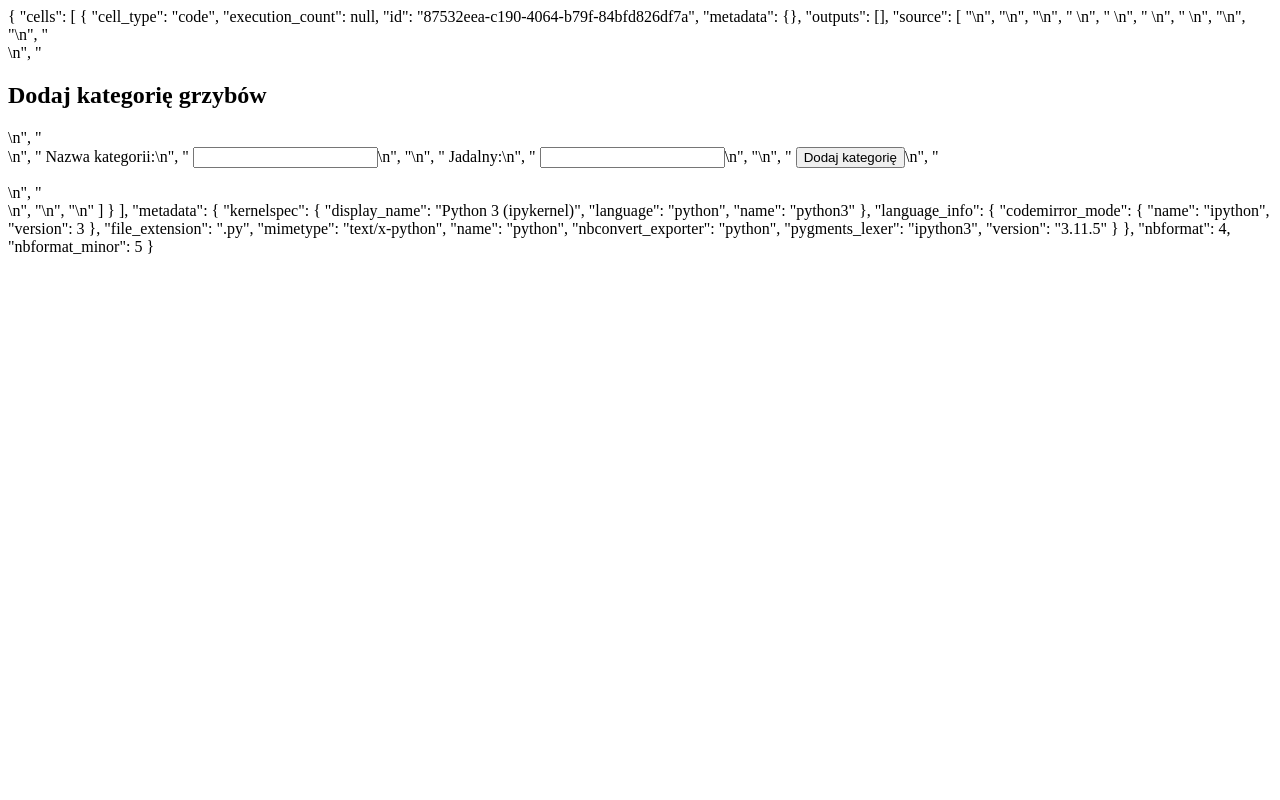
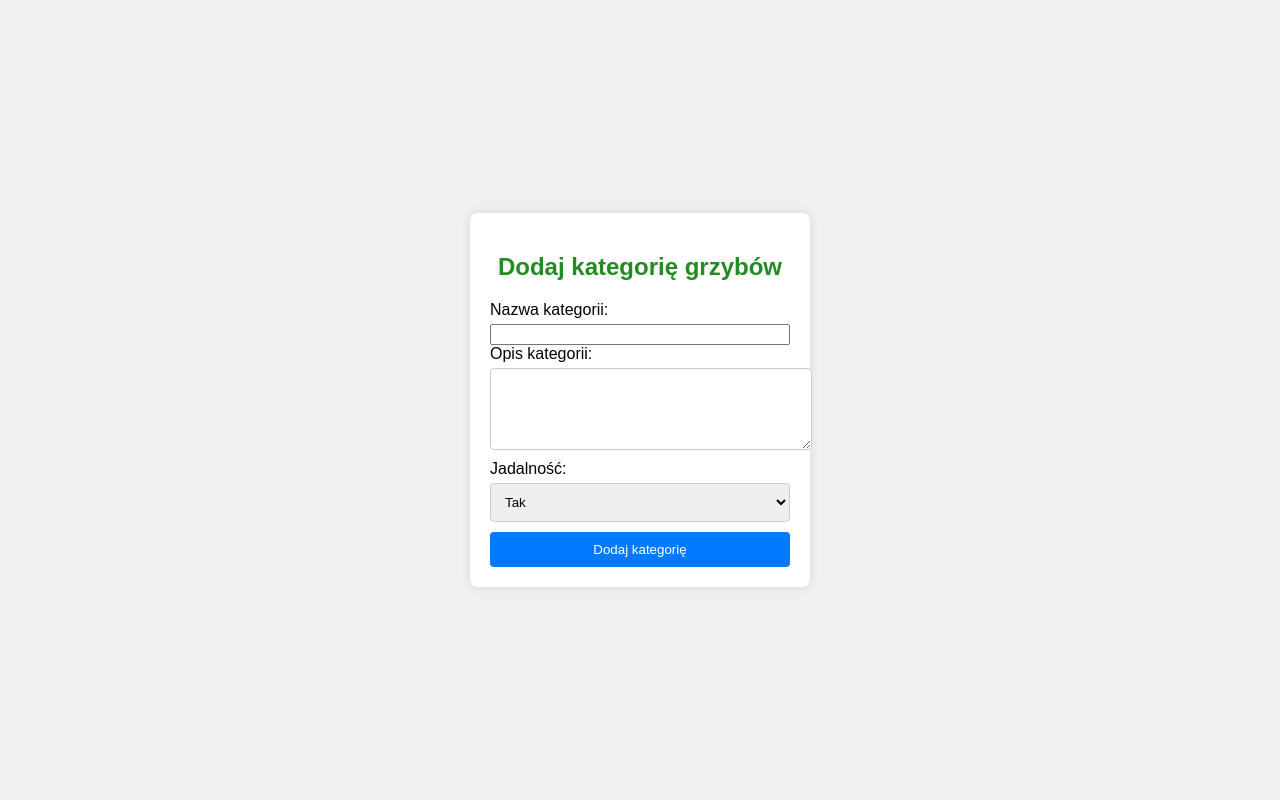
Before and after one commit to wiolia/grzybiarnia, a Django app: template PROJEKT/atlas_grzybow/grzyby/templates/dodaj_kategorie.html in a window 1280 px wide. Run offline with Django 4.2, Linux system fonts and the light colour scheme; the template is opened without the code that fills it, so the values that code supplies are empty.

Commit message:
Add files via upload

```diff
--- a/PROJEKT/atlas_grzybow/atlas_grzybow/settings.py
+++ b/PROJEKT/atlas_grzybow/atlas_grzybow/settings.py
@@ -41,7 +41,7 @@
 ]
 
 MIDDLEWARE = [
-    'django.middleware.security.SecurityMiddleware',
+     'django.middleware.security.SecurityMiddleware',
     'django.contrib.sessions.middleware.SessionMiddleware',
     'django.middleware.common.CommonMiddleware',
     'django.middleware.csrf.CsrfViewMiddleware',
--- a/PROJEKT/atlas_grzybow/grzyby/models.py
+++ b/PROJEKT/atlas_grzybow/grzyby/models.py
@@ -1,4 +1,5 @@
 from django.db import models
+from datetime import datetime
 
 class Kategoria(models.Model):
     nazwa = models.CharField(max_length=100)
--- a/PROJEKT/atlas_grzybow/grzyby/templates/dodaj_kategorie.html
+++ b/PROJEKT/atlas_grzybow/grzyby/templates/dodaj_kategorie.html
@@ -1,106 +1,79 @@
-{
- "cells": [
-  {
-   "cell_type": "code",
-   "execution_count": null,
-   "id": "87532eea-c190-4064-b79f-84bfd826df7a",
-   "metadata": {},
-   "outputs": [],
-   "source": [
-    "<!DOCTYPE html>\n",
-    "<html lang=\"pl\">\n",
-    "<head>\n",
-    "    <meta charset=\"UTF-8\">\n",
-    "    <meta name=\"viewport\" content=\"width=device-width, initial-scale=1.0\">\n",
-    "    <title>Dodaj kategorię</title>\n",
-    "    <style>\n",
-    "        body {\n",
-    "            display: flex;\n",
-    "            justify-content: center;\n",
-    "            align-items: center;\n",
-    "            height: 100vh;\n",
-    "            margin: 0;\n",
-    "            font-family: Arial, sans-serif;\n",
-    "            background-color: #f0f0f0;\n",
-    "        }\n",
-    "        .container {\n",
-    "            background-color: #fff;\n",
-    "            padding: 20px;\n",
-    "            border-radius: 8px;\n",
-    "            box-shadow: 0 0 10px rgba(0, 0, 0, 0.1);\n",
-    "            width: 300px;\n",
-    "            text-align: center;\n",
-    "        }\n",
-    "        h2 {\n",
-    "            margin-bottom: 20px;\n",
-    "            color: #007bff; /* Kolor niebieski */\n",
-    "        }\n",
-    "        form {\n",
-    "            display: flex;\n",
-    "            flex-direction: column;\n",
-    "        }\n",
-    "        label {\n",
-    "            margin-bottom: 5px;\n",
-    "            text-align: left;\n",
-    "            width: 100%;\n",
-    "        }\n",
-    "        input[type=\"text\"], input[type=\"checkbox\"] {\n",
-    "            margin-bottom: 10px;\n",
-    "            padding: 10px;\n",
-    "            border: 1px solid #ccc;\n",
-    "            border-radius: 4px;\n",
-    "            width: 100%;\n",
-    "        }\n",
-    "        button {\n",
-    "            padding: 10px;\n",
-    "            background-color: #007bff;\n",
-    "            color: #fff;\n",
-    "            border: none;\n",
-    "            border-radius: 4px;\n",
-    "            cursor: pointer;\n",
-    "        }\n",
-    "        button:hover {\n",
-    "            background-color: #0056b3; /* Ciemniejszy odcień niebieskiego */\n",
-    "        }\n",
-    "    </style>\n",
-    "</head>\n",
-    "<body>\n",
-    "    <div class=\"container\">\n",
-    "        <h2>Dodaj kategorię grzybów</h2>\n",
-    "        <form method=\"post\">\n",
-    "            <label for=\"nazwa\">Nazwa kategorii:</label>\n",
-    "            <input type=\"text\" id=\"nazwa\" name=\"nazwa\" required>\n",
-    "\n",
-    "            <label for=\"jadalny\">Jadalny:</label>\n",
-    "            <input type=\"checkbox\" id=\"jadalny\" name=\"jadalny\">\n",
-    "\n",
-    "            <button type=\"submit\">Dodaj kategorię</button>\n",
-    "        </form>\n",
-    "    </div>\n",
-    "</body>\n",
-    "</html>\n"
-   ]
-  }
- ],
- "metadata": {
-  "kernelspec": {
-   "display_name": "Python 3 (ipykernel)",
-   "language": "python",
-   "name": "python3"
-  },
-  "language_info": {
-   "codemirror_mode": {
-    "name": "ipython",
-    "version": 3
-   },
-   "file_extension": ".py",
-   "mimetype": "text/x-python",
-   "name": "python",
-   "nbconvert_exporter": "python",
-   "pygments_lexer": "ipython3",
-   "version": "3.11.5"
-  }
- },
- "nbformat": 4,
- "nbformat_minor": 5
-}
+<!DOCTYPE html>
+<html lang="pl">
+<head>
+    <meta charset="UTF-8">
+    <meta name="viewport" content="width=device-width, initial-scale=1.0">
+    <title>Dodaj kategorię</title>
+    <style>
+        body {
+            display: flex;
+            justify-content: center;
+            align-items: center;
+            height: 100vh;
+            margin: 0;
+            font-family: Arial, sans-serif;
+            background-color: #f0f0f0;
+        }
+        .container {
+            background-color: #fff;
+            padding: 20px;
+            border-radius: 8px;
+            box-shadow: 0 0 10px rgba(0, 0, 0, 0.1);
+            width: 300px;
+            text-align: center;
+        }
+        h2 {
+            margin-bottom: 20px;
+            color: #228B22; /* Zielony kolor */
+        }
+        form {
+            display: flex;
+            flex-direction: column;
+        }
+        label {
+            margin-bottom: 5px;
+            text-align: left;
+            width: 100%;
+        }
+        select, textarea {
+            margin-bottom: 10px;
+            padding: 10px;
+            border: 1px solid #ccc;
+            border-radius: 4px;
+            width: 100%;
+        }
+        button {
+            padding: 10px;
+            background-color: #007bff;
+            color: #fff;
+            border: none;
+            border-radius: 4px;
+            cursor: pointer;
+        }
+        button:hover {
+            background-color: #0056b3;
+        }
+    </style>
+</head>
+<body>
+    <div class="container">
+        <h2>Dodaj kategorię grzybów</h2>
+        <form method="post">
+            {% csrf_token %}
+            <label for="nazwa">Nazwa kategorii:</label>
+            <input type="text" id="nazwa" name="nazwa" required>
+
+            <label for="opis">Opis kategorii:</label>
+            <textarea id="opis" name="opis" rows="4" required></textarea>
+
+            <label for="jadalnosc">Jadalność:</label>
+            <select id="jadalnosc" name="jadalnosc" required>
+                <option value="jadalny">Tak</option>
+                <option value="niejadalny">Tak, ale możesz zjeść tylko raz</option>
+            </select>
+
+            <button type="submit">Dodaj kategorię</button>
+        </form>
+    </div>
+</body>
+</html>
--- a/PROJEKT/atlas_grzybow/grzyby/templates/strona_glowna.html
+++ b/PROJEKT/atlas_grzybow/grzyby/templates/strona_glowna.html
@@ -48,9 +48,9 @@
     <div class="header">
         <h1>Witaj w atlasie grzybów!</h1>
         <div class="button-container">
-            <button onclick="window.location.href='/dodaj_grzyb'">Formularz dodawania grzyba</button>
+            <button onclick="window.location.href='/dodaj_grzyba'">Formularz dodawania grzyba</button>
             <button onclick="window.location.href='/lista_grzybow'">Lista grzybów</button>
-            <button onclick="window.location.href='/grzybowe_kategorie'">Grzybowe kategorie</button>
+            <button onclick="window.location.href='/lista_kategorii'">Grzybowe kategorie</button>
         </div>
     </div>
 </body>
--- a/PROJEKT/atlas_grzybow/grzyby/urls.py
+++ b/PROJEKT/atlas_grzybow/grzyby/urls.py
@@ -7,8 +7,9 @@
 urlpatterns = [
     path('', views.strona_glowna, name='strona_glowna'),
     path('lista_grzybow/', views.lista_grzybow, name='lista_grzybow'),
-    path('dodaj_kategorie/', views.dodaj_kategorie, name='dodaj_kategorie'),
+    path('lista_kategorii/dodaj_kategorie/', views.dodaj_kategorie, name='dodaj_kategorie'),
     path('dodaj_grzyba/', views.dodaj_grzyba, name='dodaj_grzyba'),
+    path('lista_kategorii/', views.lista_kategorii, name='lista_kategorii'),
 ]
 
 
```
Also changed, not shown: PROJEKT/atlas_grzybow/grzyby/templates/dodaj_grzyba.html (+4 -19 lines), PROJEKT/atlas_grzybow/grzyby/templates/lista_grzybow.html (+40 -30 lines), PROJEKT/atlas_grzybow/grzyby/templates/lista_kategorii.html (added, +85 -0 lines), PROJEKT/atlas_grzybow/grzyby/views.py (+14 -7 lines), PROJEKT/atlas_grzybow/db.sqlite3.
